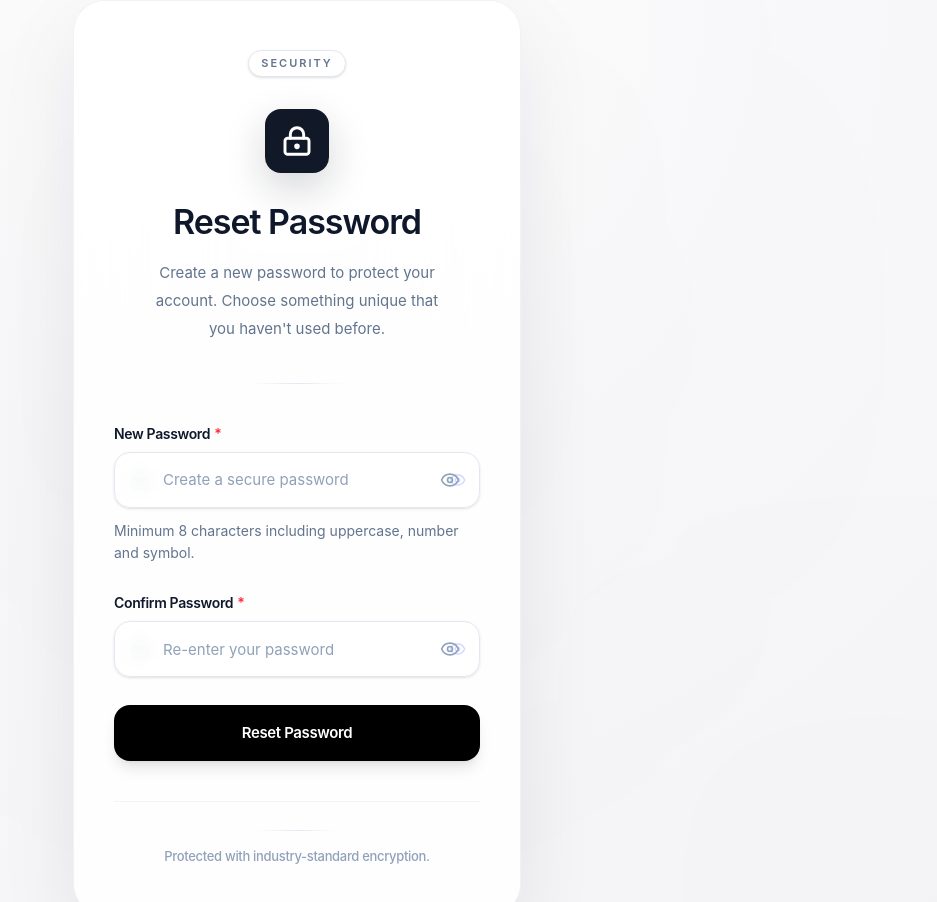
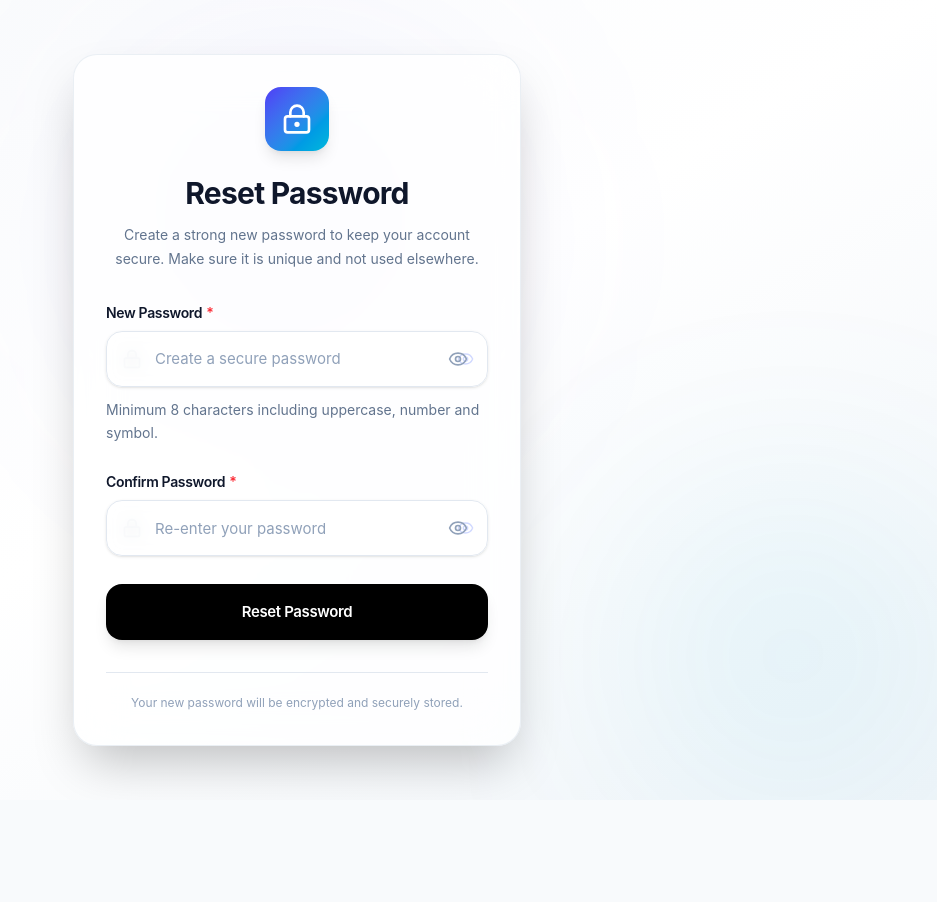
Before and after one commit to nitishchahal/NexusERP, a React (Vite) app in the folder frontend/: page /reset-password in a window 1280 px wide. Shown: the top 902 px of the page, without its empty margins (343-1280 px from the left). After the commit the page ends 800 px from the top, so only its background shows below. Built offline with nearby package versions, Linux system fonts and the light colour scheme.

Commit message:
Reset Page

```diff
--- a/frontend/src/modules/auth/pages/ResetPasswordPage.tsx
+++ b/frontend/src/modules/auth/pages/ResetPasswordPage.tsx
@@ -4,122 +4,40 @@ import { ResetPasswordForm } from "../components";
 
 const ResetPasswordPage = () => {
   return (
-    <div className="relative flex min-h-screen items-center justify-center overflow-hidden bg-[#F5F5F7] px-6">
+    <div className="relative flex min-h-screen items-center justify-center overflow-hidden bg-gradient-to-br from-slate-50 via-white to-slate-100 px-4">
 
-      {/* Ambient Background */}
-      <div className="absolute inset-0 bg-[radial-gradient(circle_at_top,#FFFFFF_0%,#F8F8FA_45%,#F5F5F7_100%)]" />
+      {/* Background Glow */}
+      <div className="absolute left-1/2 top-20 h-80 w-80 -translate-x-1/2 rounded-full bg-indigo-500/10 blur-[120px]" />
+      <div className="absolute bottom-0 right-0 h-72 w-72 rounded-full bg-cyan-500/10 blur-[120px]" />
 
-      <div className="absolute left-1/2 top-0 h-[650px] w-[650px] -translate-x-1/2 rounded-full bg-black/[0.025] blur-[180px]" />
-
-      <div className="absolute bottom-[-180px] right-[-150px] h-[420px] w-[420px] rounded-full bg-black/[0.02] blur-[170px]" />
-
-      {/* Card */}
-      <Card
-        className="
-          relative
-          w-full
-          max-w-md
-          rounded-[32px]
-          border
-          border-black/[0.05]
-          bg-white/88
-          shadow-[0_30px_80px_rgba(15,23,42,0.08)]
-          backdrop-blur-3xl
-          transition-all
-          duration-500
-        "
-      >
-        <CardContent className="px-10 py-12">
+      <Card className="relative w-full max-w-md overflow-hidden rounded-3xl border border-slate-200/70 bg-white/80 shadow-2xl backdrop-blur-xl">
+        <CardContent className="space-y-8 p-8">
 
           {/* Header */}
           <div className="text-center">
 
-            <span
-              className="
-                inline-flex
-                rounded-full
-                border
-                border-slate-200
-                bg-white
-                px-3
-                py-1
-                text-[11px]
-                font-semibold
-                uppercase
-                tracking-[0.18em]
-                text-slate-500
-                shadow-sm
-              "
-            >
-              Security
-            </span>
-
-            <div
-              className="
-                mx-auto
-                mt-8
-                flex
-                h-16
-                w-16
-                items-center
-                justify-center
-                rounded-2xl
-                bg-[#111827]
-                text-white
-                shadow-[0_15px_40px_rgba(17,24,39,0.18)]
-                transition-transform
-                duration-300
-                hover:scale-105
-              "
-            >
-              <LockKeyhole className="h-8 w-8" strokeWidth={2.2} />
+            <div className="mx-auto mb-6 flex h-16 w-16 items-center justify-center rounded-2xl bg-gradient-to-br from-indigo-600 to-cyan-500 text-white shadow-lg">
+              <LockKeyhole className="h-8 w-8" />
             </div>
 
-            <h1
-              className="
-                mt-8
-                text-[34px]
-                font-semibold
-                leading-none
-                tracking-[-0.03em]
-                text-slate-900
-              "
-            >
+            <h1 className="text-3xl font-bold tracking-tight text-slate-900">
               Reset Password
             </h1>
 
-            <p
-              className="
-                mx-auto
-                mt-5
-                max-w-[300px]
-                text-[15px]
-                leading-7
-                text-slate-500
-              "
-            >
-              Create a new password to protect your account.
-              Choose something unique that you haven't used before.
+            <p className="mt-3 text-sm leading-6 text-slate-500">
+              Create a strong new password to keep your account secure.
+              Make sure it is unique and not used elsewhere.
             </p>
-          </div>
-
-          {/* Divider */}
-          <div className="my-10 flex justify-center">
-            <div className="h-px w-24 bg-gradient-to-r from-transparent via-slate-200 to-transparent" />
           </div>
 
           {/* Form */}
           <ResetPasswordForm />
 
           {/* Footer */}
-          <div className="mt-10 border-t border-slate-100 pt-7 text-center">
-
-            <div className="mx-auto mb-4 h-px w-20 bg-gradient-to-r from-transparent via-slate-200 to-transparent" />
-
-            <p className="text-[13px] font-medium tracking-tight text-slate-400">
-              Protected with industry-standard encryption.
+          <div className="border-t border-slate-200 pt-5 text-center">
+            <p className="text-xs leading-5 text-slate-400">
+              Your new password will be encrypted and securely stored.
             </p>
-
           </div>
 
         </CardContent>
```
